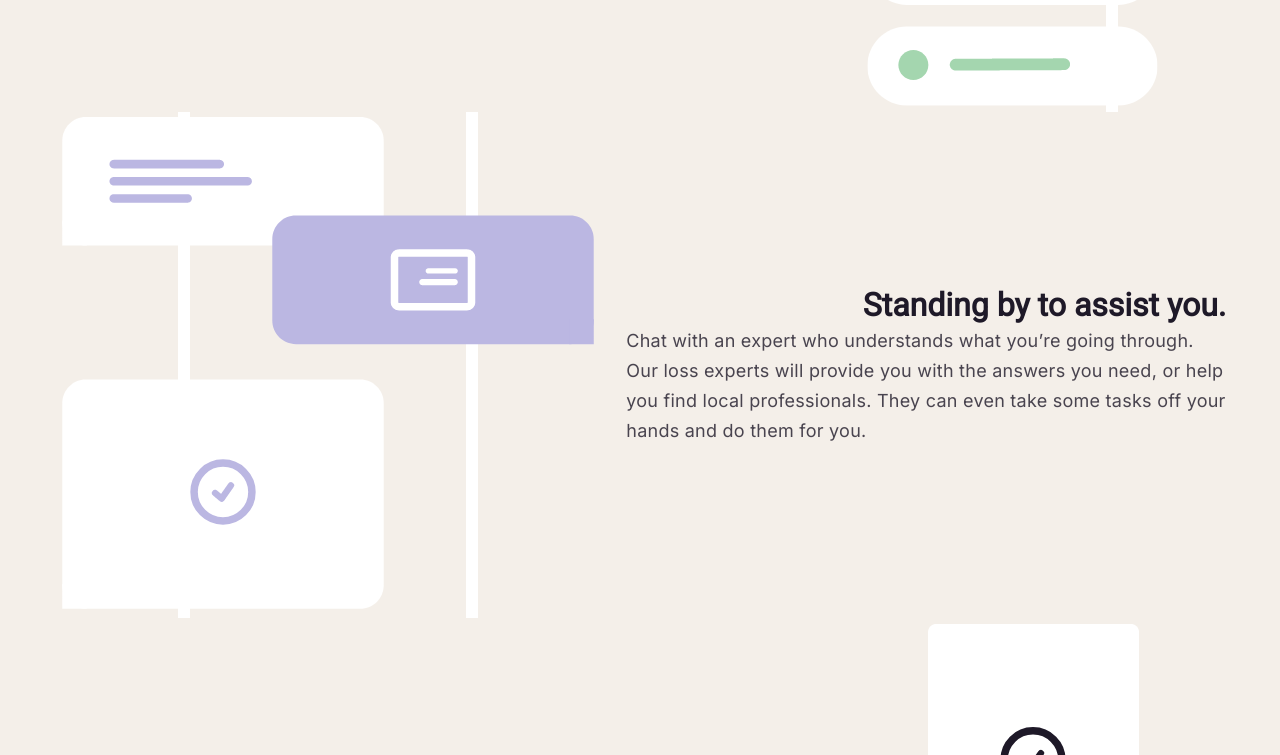
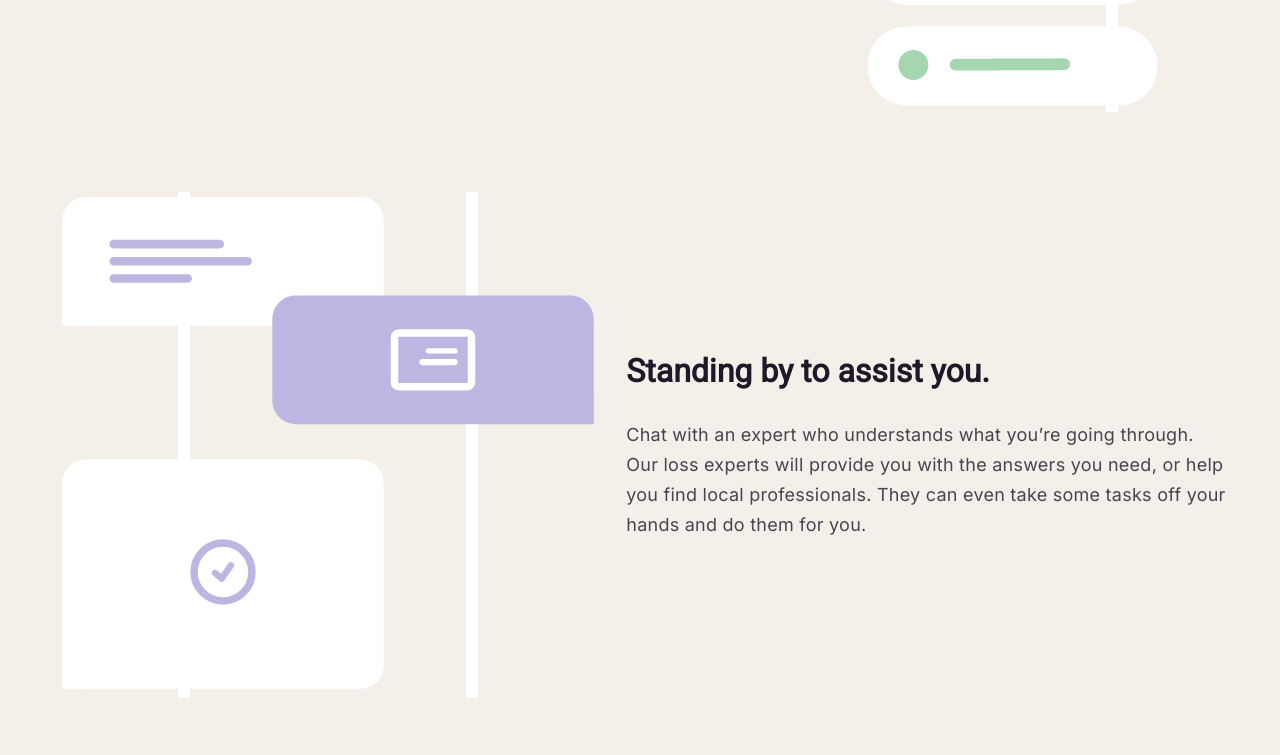
Before and after one commit to Arkanasun/Empathy, a plain HTML site: page index.html in a window 1280 px wide. Shown: the part 2059-2814 px from the top of the page. Drawn offline with Linux system fonts and the light colour scheme; files whose address does not match are found by name.

Commit message:
css fixed

```diff
--- a/css/main.css
+++ b/css/main.css
@@ -263,6 +263,7 @@ background-repeat: no-repeat;
         align-items: center;
         max-width: 1200px;
         margin: auto;
+        margin-bottom: 80px;
 }
 .huge article div{
           max-width: 600px;
@@ -278,6 +279,7 @@ font-size: 32px;
 font-style: normal;
 font-weight: 700;
 line-height: 42px; /* 131.25% */
+margin-bottom: 28px;
 }
 .huge p{
         color: rgba(30, 25, 40, 0.80);
@@ -292,7 +294,9 @@ letter-spacing: 0.252px;
 .huge2, .huge4{
 flex-direction: row-reverse;
 }
-
+.huge2 h4, .huge4 h4{
+        text-align: left;
+}
 .huge2 p, .huge4 p{ color: rgba(30, 25, 40, 0.80);
 text-align: left;
 font-family: Inter;
@@ -302,6 +306,7 @@ font-weight: 400;
 line-height: 30px; /* 166.667% */
 letter-spacing: 0.252px;
 }
+
 
 .lot{
 background-color: #F4EFE9;
```
